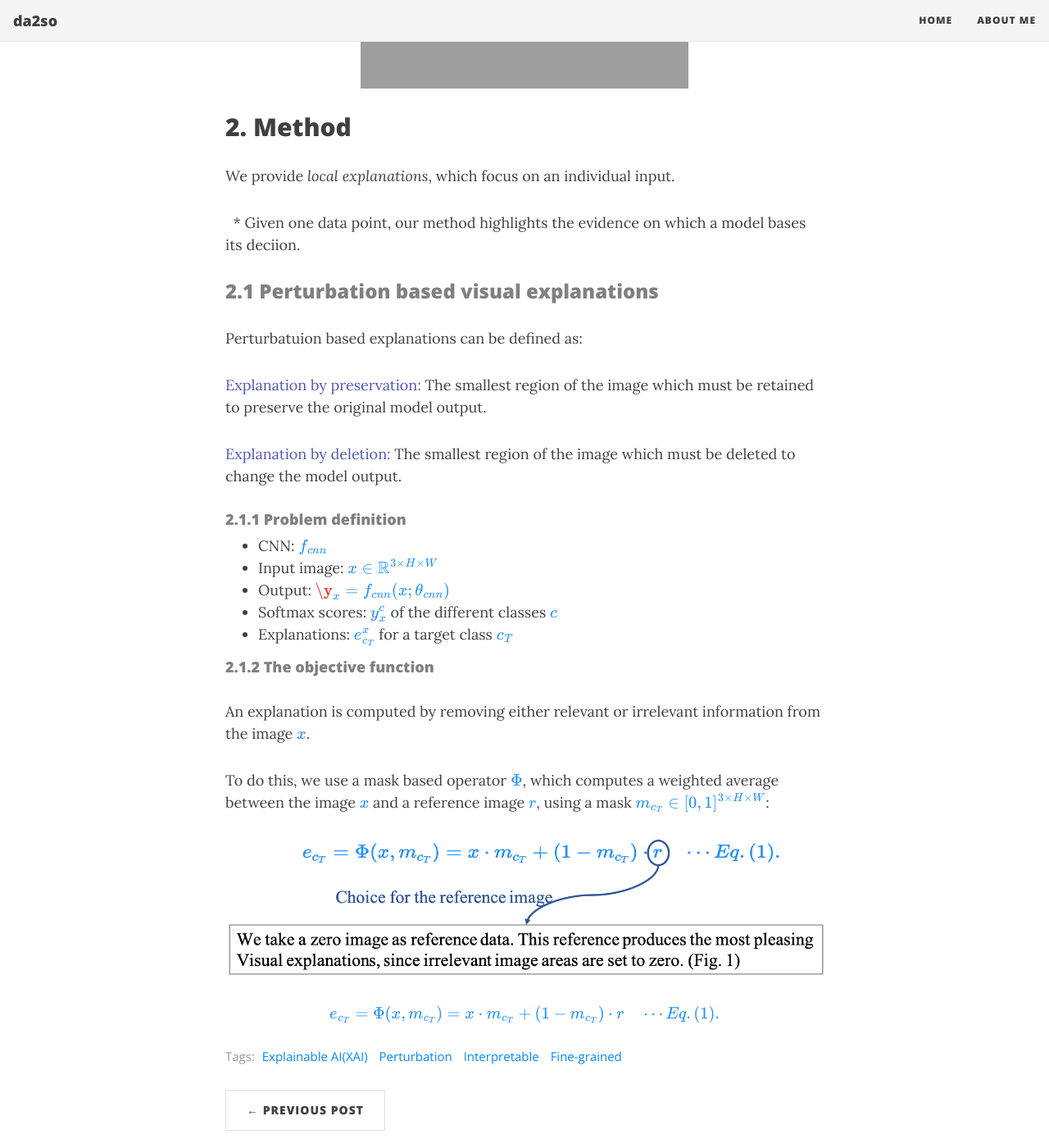
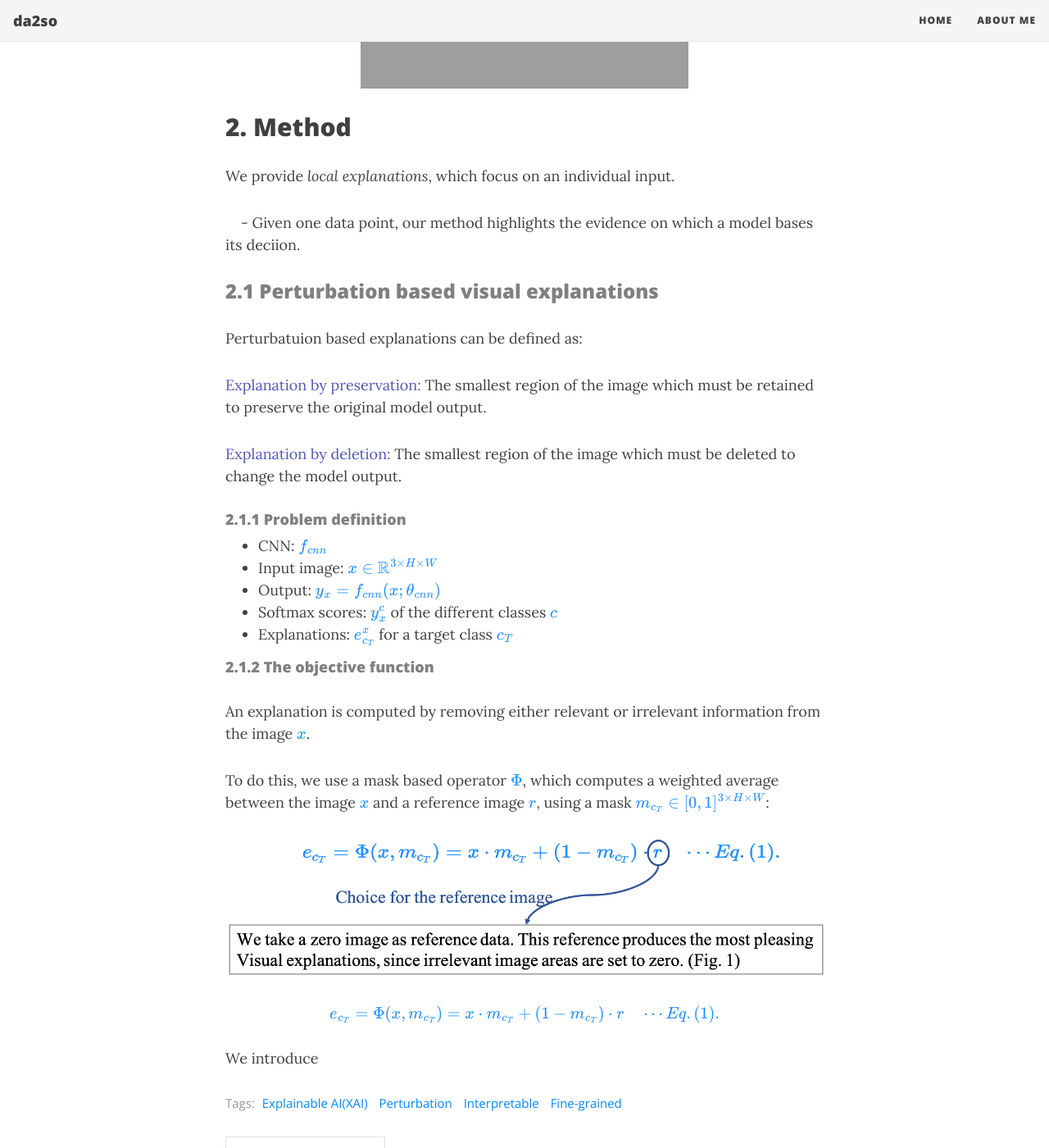
Before and after one commit to da2so/da2so.github.io, a Jekyll site: the page built from _posts/2020-08-17-Interpretable_And_Fine-grained_Visual_Explanations_For_Convolutional_Neural_Networks.md, in a window 1280 px wide and 1400 px high, scrolled down 911 px. Shown: the whole window at 82% size. Built offline with Jekyll 4.4.1, drawn with Linux system fonts in a browser that asks for light colours; nearby versions of some CDN libraries; formulas are drawn with MathJax 3.

Commit message:
Update 2020-08-17-Interpretable_And_Fine-grained_Visual_Explanations_For_Convolutional_Neural_Networks.md

```diff
--- a/_posts/2020-08-17-Interpretable_And_Fine-grained_Visual_Explanations_For_Convolutional_Neural_Networks.md
+++ b/_posts/2020-08-17-Interpretable_And_Fine-grained_Visual_Explanations_For_Convolutional_Neural_Networks.md
@@ -24,7 +24,7 @@ We propose an optimization based visual explanation method, which highlights the
 
 We provide *local explanations*, which focus on an individual input.
 
-&nbsp; * Given one data point, our method highlights the evidence on which a model bases its deciion.
+&nbsp;&nbsp;&nbsp;&nbsp;- Given one data point, our method highlights the evidence on which a model bases its deciion.
 
 
 ### <span style="color:gray">2.1 Perturbation based visual explanations </span>
@@ -40,7 +40,7 @@ Perturbatuion based explanations can be defined as:
 
 * CNN: <span style="color:DodgerBlue">$f_{cnn}$</span>
 * Input image: <span style="color:DodgerBlue">$x \in \mathbb{R}^{3 \times H \times W}$</span>
-* Output: <span style="color:DodgerBlue">$\y_x=f_{cnn} (x; \theta_\{ cnn\} )$</span>
+* Output: <span style="color:DodgerBlue">$y_x=f_{cnn} (x; \theta_\{ cnn\} )$</span>
 * Softmax scores:  <span style="color:DodgerBlue">$y^c_x$</span> of the different classes <span style="color:DodgerBlue">$c$</span>
 * Explanations: <span style="color:DodgerBlue">$e^x_{c_T}$</span> for a target class <span style="color:DodgerBlue">$c_T$</span>
 
@@ -51,10 +51,13 @@ An explanation is computed by removing either relevant or irrelevant information
 To do this, we use a mask based operator <span style="color:DodgerBlue">$\Phi$</span>, which computes a weighted average between the image <span style="color:DodgerBlue">$x$</span> and a reference image <span style="color:DodgerBlue">$r$</span>, using a mask <span style="color:DodgerBlue">$m_{c_T} \in \[ 0,1 \]^{3 \times H \times W}$</span>:
 
 
-![1](https://da2so.github.io/assets/post_img/2020-08-17-Interpretable_And_Fine-grained_Visual_Explanations_For_Convolutional_Neural_Networks/2.png){: .mx-auto.d-block height=400 :}
+![1](https://da2so.github.io/assets/post_img/2020-08-17-Interpretable_And_Fine-grained_Visual_Explanations_For_Convolutional_Neural_Networks/2.png){: .mx-auto.d-block height=400 width=800 :}
 
 <span style="color:DodgerBlue">
 \\[
 e_{c_T}=\Phi(x,m_\{c_T \})= x \cdot m_\{c_T \} + (1- m_\{c_T \} )\cdot r \quad \cdots Eq.(1).
 \\]
 </span>
+
+
+We introduce
```
